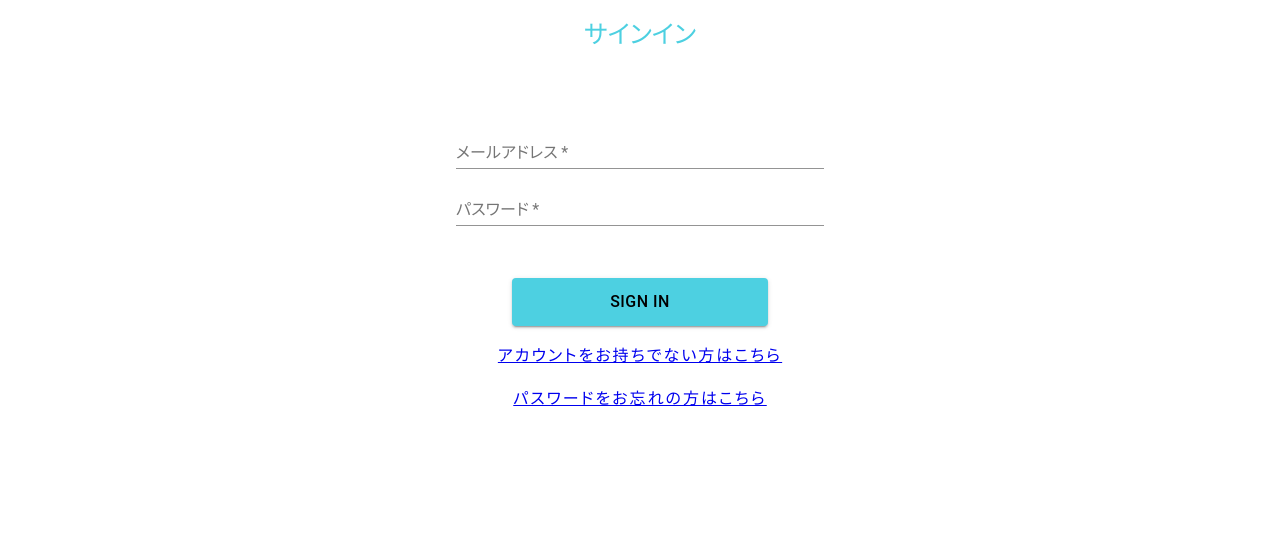
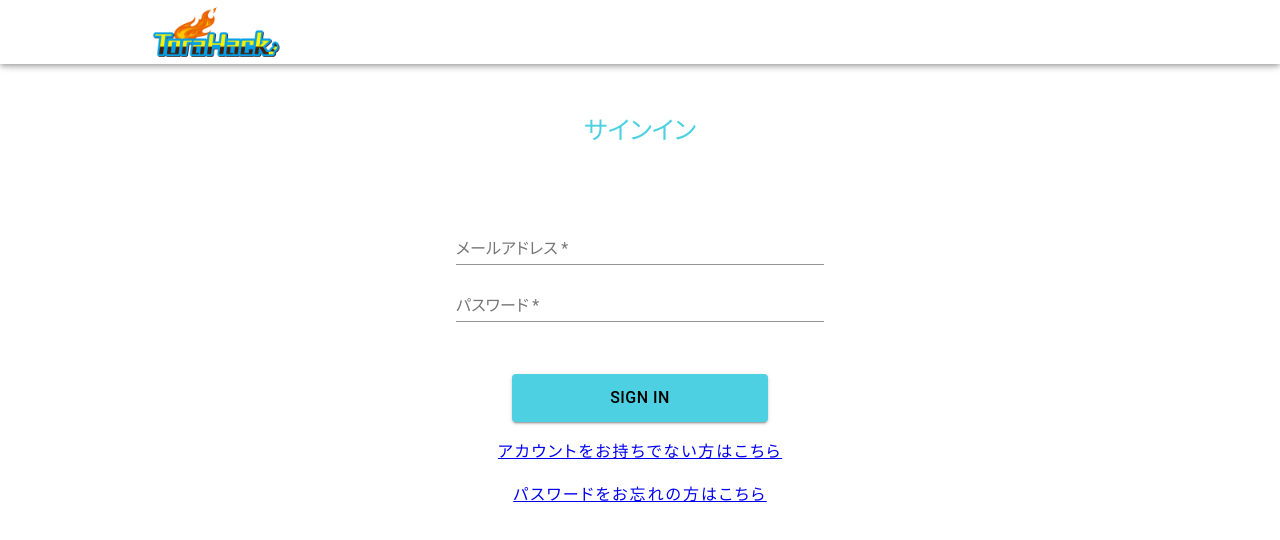
Before and after one commit to rk1quol/ReactEcDemo, a React (Create React App) app: page /signin in a window 1280 px wide. Shown: the top 540 px of the page. Built offline with nearby package versions, Linux system fonts and the light colour scheme; no server answers.

Commit message:
feat: ヘッダーの追加

```diff
--- a/src/App.jsx
+++ b/src/App.jsx
@@ -1,11 +1,16 @@
 import Router from "./Router";
 import './assets/reset.css'
 import './assets/style.css'
+import {Header} from "./components/Header";
+
 const App = () => {
   return (
-    <main>
-      <Router />
-    </main>
+    <>
+      <Header />
+      <main className="c-main">
+        <Router />
+      </main>
+    </>
   );
 }
 
--- /dev/null
+++ b/src/components/Header/Header.jsx
@@ -0,0 +1,53 @@
+import React from 'react';
+import {makeStyles} from '@material-ui/core/styles';
+import AppBar from '@material-ui/core/AppBar';
+import Toolbar from '@material-ui/core/Toolbar';
+import logo from '../../assets/img/icons/logo.png'
+import {HeaderMenus} from "./index";
+
+import {useDispatch, useSelector} from "react-redux";
+import {getIsSignedIn} from "../../reducks/users/selectors";
+import {push} from 'connected-react-router'
+
+
+const useStyles = makeStyles({
+  root: {
+    flexGrow: 1,
+  },
+  menuBar: {
+    backgroundColor: '#fff',
+    color: '#444',
+  },
+  toolBar: {
+    margin: '0 auto',
+    maxWidth: 1024,
+    width: '100%',
+  },
+  iconButtons: {
+    margin: '0 0 0 auto',
+  }
+});
+
+const Header = () => {
+  const classes = useStyles()
+  const selector = useSelector(state => state)
+  const dispatch = useDispatch()
+  const isSignedIn = getIsSignedIn(selector)
+
+  return (
+    <div className={classes.root}>
+      <AppBar position="fixed" className={classes.menuBar}>
+        <Toolbar className={classes.toolBar}>
+          <img src={logo} alt="サイトロゴ" width="128" onClick={() => dispatch(push('/'))} />
+          {isSignedIn && (
+            <div className={classes.iconButtons}>
+              <HeaderMenus />
+            </div>
+          )}
+        </Toolbar>
+      </AppBar>
+    </div>
+  )
+}
+
+export default Header
--- /dev/null
+++ b/src/components/Header/HeaderMenus.jsx
@@ -0,0 +1,27 @@
+import React from "react";
+import IconButton from "@material-ui/core/IconButton";
+import Badge from "@material-ui/core/Badge";
+import ShoppingCartIcon from '@material-ui/icons/ShoppingCart'
+import FavoriteBorderIcon from '@material-ui/icons/FavoriteBorder'
+import MenuIcon from '@material-ui/icons/Menu'
+import {makeStyles} from "@material-ui/styles";
+
+const HeaderMenus = (props) => {
+  return (
+    <>
+      <IconButton>
+        <Badge badgeContent={3} color="secondary">
+          <ShoppingCartIcon />
+        </Badge>
+      </IconButton>
+      <IconButton>
+        <FavoriteBorderIcon />
+      </IconButton>
+      <IconButton>
+        <MenuIcon />
+      </IconButton>
+    </>
+  )
+}
+
+export default HeaderMenus
--- /dev/null
+++ b/src/components/Header/index.js
@@ -0,0 +1,2 @@
+export {default as Header} from './Header'
+export {default as HeaderMenus} from './HeaderMenus'
```
